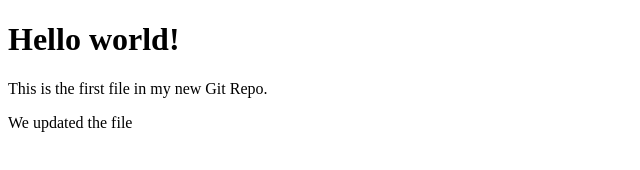
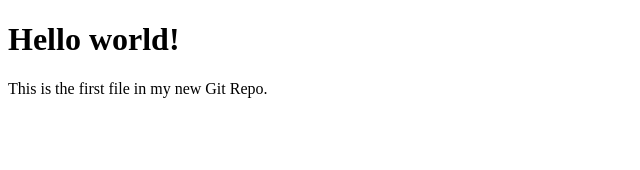
Before and after one commit to sasmitalenka1234z/Practice, a plain HTML site: page index.html in a window 1280 px wide. Shown: the whole page, without its empty margins (0-640 px from the left). Drawn offline with Linux system fonts and the light colour scheme.

Commit message:
Update index.html

```diff
--- a/index.html
+++ b/index.html
@@ -7,6 +7,6 @@
 
 <h1>Hello world!</h1>
 <p>This is the first file in my new Git Repo.</p>
-<p>We updated the file</p>
+
 </body>
 </html>
```
